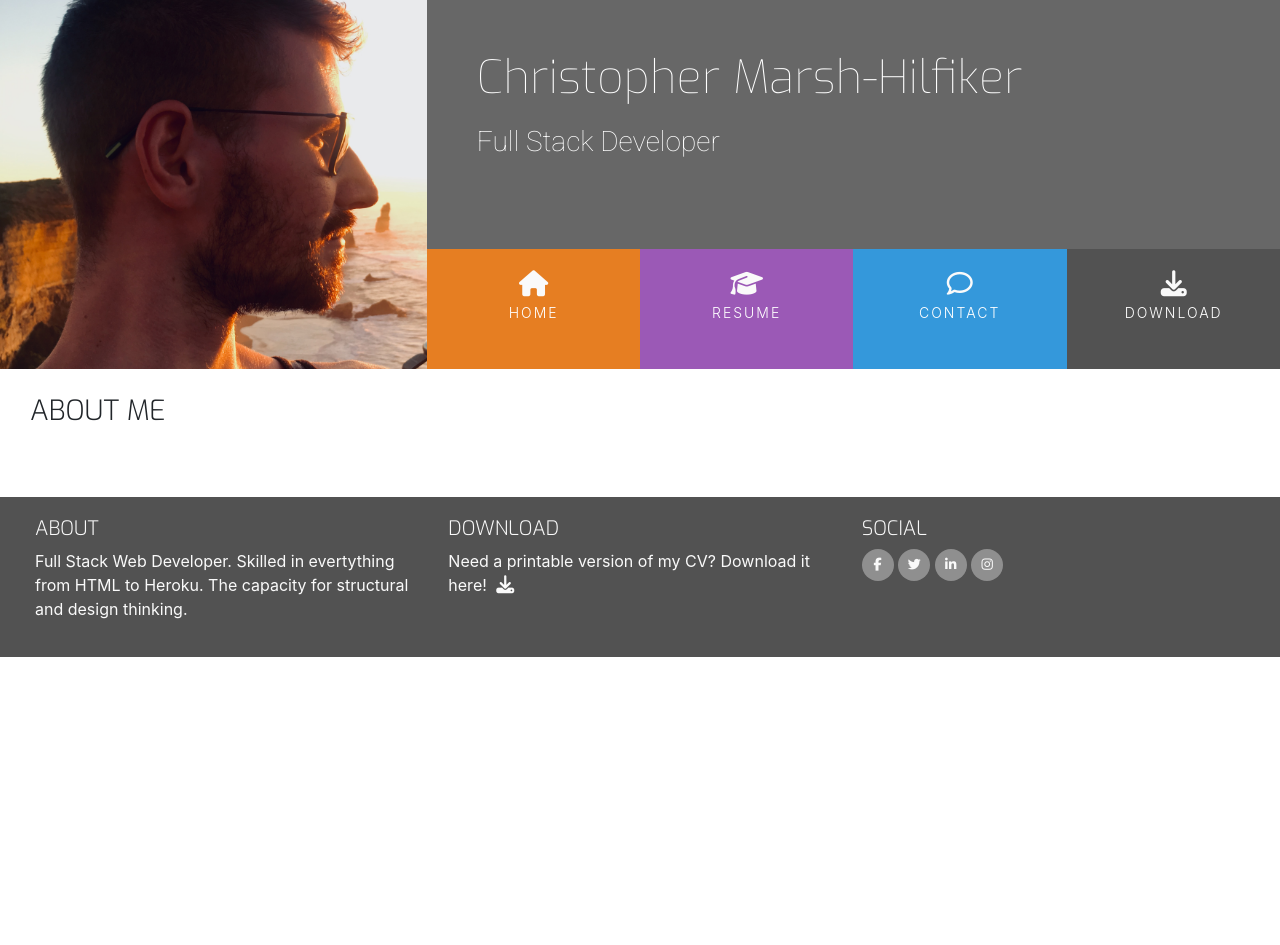
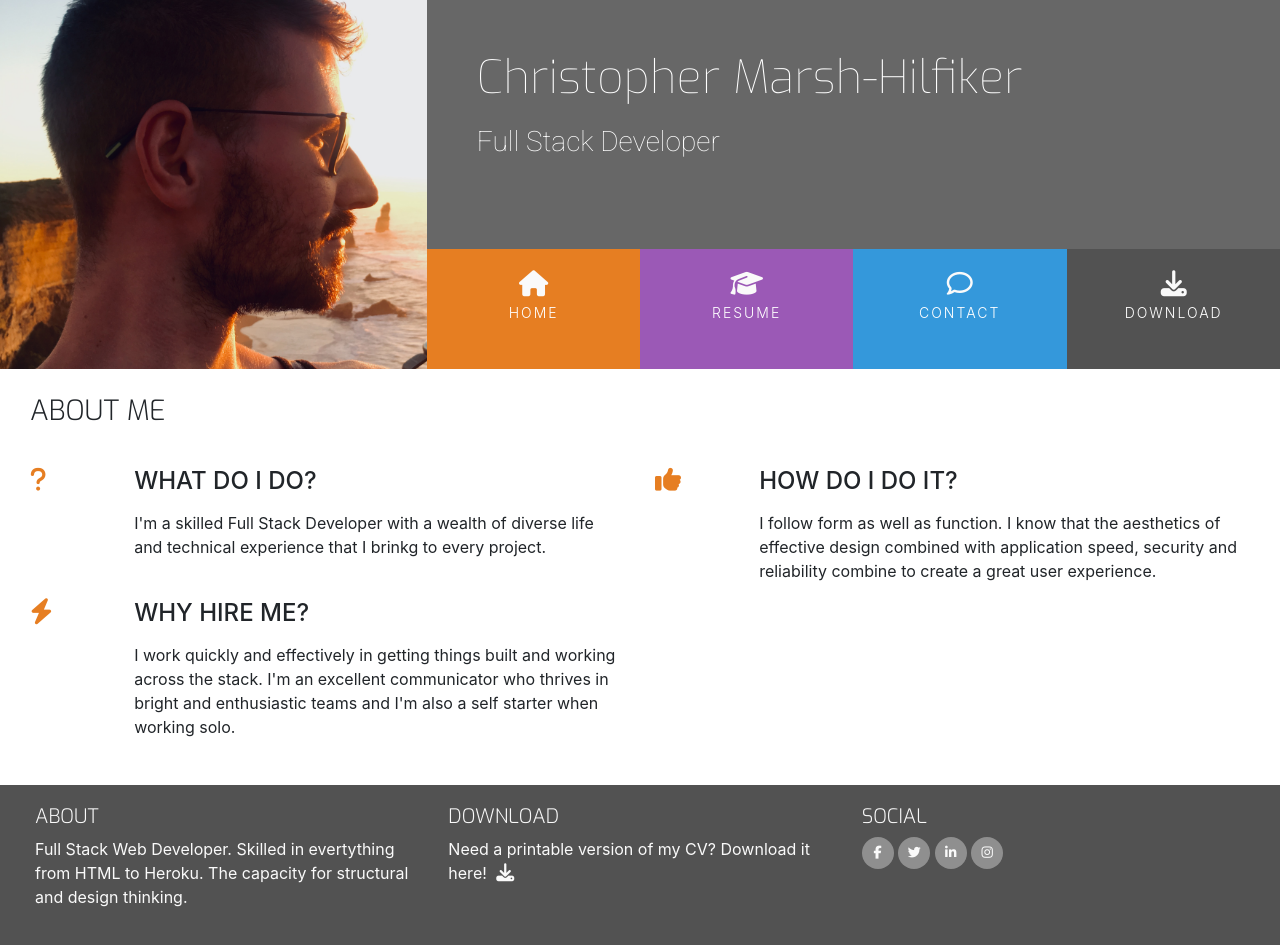
Before and after one commit to c-marsh/UCD-Resume, a plain HTML site: page index.html in a window 1280 px wide. Before the commit the page ends 800 px from the top, so only its background shows below. Drawn offline with nearby package versions, Linux system fonts and the light colour scheme.

Commit message:
Three reasons content and styling added

```diff
--- a/assets/css/style.css
+++ b/assets/css/style.css
@@ -206,3 +206,15 @@ footer {
 #footer-details {
     padding: 20px;
 }
+
+/* --------------------------------------three reasons */
+
+.three-reasons-icon {
+    font-size: 26px;
+    color: #e67e22;
+}
+
+.three-reasons-heading {
+    margin-bottom: 15px;
+
+}
--- a/index.html
+++ b/index.html
@@ -1,16 +1,25 @@
 <!DOCTYPE html>
 <html lang="en">
-
   <head>
-	<meta charset="UTF-8">
-	<meta name="viewport" content="width=device-width, initial-scale=1.0">
-	<meta http-equiv="X-UA-Compatible" content="ie=edge">
-	<link rel="stylesheet" href="https://stackpath.bootstrapcdn.com/bootstrap/4.4.1/css/bootstrap.min.css"
-		integrity="sha384-Vkoo8x4CGsO3+Hhxv8T/Q5PaXtkKtu6ug5TOeNV6gBiFeWPGFN9MuhOf23Q9Ifjh" crossorigin="anonymous">
-	<script src="https://kit.fontawesome.com/5abc5382f4.js" crossorigin="anonymous"></script>
-	<link rel="stylesheet" href="https://cdnjs.cloudflare.com/ajax/libs/hover.css/2.3.1/css/hover-min.css"
-		type="text/css">
-	<link rel="stylesheet" href="assets/css/style.css" type="text/css">
+    <meta charset="UTF-8" />
+    <meta name="viewport" content="width=device-width, initial-scale=1.0" />
+    <meta http-equiv="X-UA-Compatible" content="ie=edge" />
+    <link
+      rel="stylesheet"
+      href="https://stackpath.bootstrapcdn.com/bootstrap/4.4.1/css/bootstrap.min.css"
+      integrity="sha384-Vkoo8x4CGsO3+Hhxv8T/Q5PaXtkKtu6ug5TOeNV6gBiFeWPGFN9MuhOf23Q9Ifjh"
+      crossorigin="anonymous"
+    />
+    <script
+      src="https://kit.fontawesome.com/5abc5382f4.js"
+      crossorigin="anonymous"
+    ></script>
+    <link
+      rel="stylesheet"
+      href="https://cdnjs.cloudflare.com/ajax/libs/hover.css/2.3.1/css/hover-min.css"
+      type="text/css"
+    />
+    <link rel="stylesheet" href="assets/css/style.css" type="text/css" />
     <title>CMH</title>
   </head>
 
@@ -28,23 +37,38 @@
           <div class="row no-gutters">
             <div class="col">
               <ul class="list-inline menu-container" id="nav">
-							<li class="col-6 col-sm-3 ui-menu-color-home list-inline-item menu-item">
-								<a href="#" class="hvr-sweep-to-bottom"><i class="fa fa-home" aria-hidden="true"></i>
-									<span>Home</span></a>
+                <li
+                  class="col-6 col-sm-3 ui-menu-color-home list-inline-item menu-item"
+                >
+                  <a href="#" class="hvr-sweep-to-bottom"
+                    ><i class="fa fa-home" aria-hidden="true"></i>
+                    <span>Home</span></a
+                  >
                 </li>
-							<li class="col-6 col-sm-3 ui-menu-color-resume list-inline-item menu-item">
-								<a href="#"
-									class="hvr-sweep-to-bottom"><i class="fa fa-graduation-cap" aria-hidden="true"></i><span>Resume</span></a>
+                <li
+                  class="col-6 col-sm-3 ui-menu-color-resume list-inline-item menu-item"
+                >
+                  <a href="#" class="hvr-sweep-to-bottom"
+                    ><i class="fa fa-graduation-cap" aria-hidden="true"></i
+                    ><span>Resume</span></a
+                  >
                 </li>
-							<li class="col-6 col-sm-3 ui-menu-color-contact list-inline-item menu-item">
-								<a href="#"
-									class="hvr-sweep-to-bottom"><i class="fa fa-comment-o" aria-hidden="true"></i><span>Contact</span></a>
+                <li
+                  class="col-6 col-sm-3 ui-menu-color-contact list-inline-item menu-item"
+                >
+                  <a href="#" class="hvr-sweep-to-bottom"
+                    ><i class="fa fa-comment-o" aria-hidden="true"></i
+                    ><span>Contact</span></a
+                  >
                 </li>
-							<li class="col-6 col-sm-3 ui-menu-color-download list-inline-item menu-item">
-								<a href="#"
-									class="hvr-sweep-to-bottom"><i class="fa fa-download" aria-hidden="true"></i><span>Download</span></a>
+                <li
+                  class="col-6 col-sm-3 ui-menu-color-download list-inline-item menu-item"
+                >
+                  <a href="#" class="hvr-sweep-to-bottom"
+                    ><i class="fa fa-download" aria-hidden="true"></i
+                    ><span>Download</span></a
+                  >
                 </li>
-
               </ul>
             </div>
           </div>
@@ -59,20 +83,81 @@
               <h3 class="section-heading uppercase">About me</h3>
             </div>
           </div>
+          <div class="row">
+            <div class="col-10 offset-1 offset-sm-0 col-sm-4 col-md-6">
+              <div class="row">
+                <div class="col-2">
+                  <i
+                    class="three-reasons-icon fa fa-question"
+                    aria-hidden="true"
+                  ></i>
+                </div>
+                <div class="col-10">
+                  <h4 class="three-reasons-heading uppercase">What do I do?</h4>
+                  <p>
+                    I'm a skilled Full Stack Developer with a wealth of diverse
+                    life and technical experience that I brinkg to every
+                    project.
+                  </p>
                 </div>
               </div>
-
+            </div>
+            <div class="col-10 offset-1 offset-sm-0 col-sm-4 col-md-6">
+              <div class="row">
+                <div class="col-2">
+                  <i
+                    class="three-reasons-icon fa fa-thumbs-up"
+                    aria-hidden="true"
+                  ></i>
+                </div>
+                <div class="col-10">
+                  <h4 class="three-reasons-heading uppercase">
+                    How do I do it?
+                  </h4>
+                  <p>
+                    I follow form as well as function. I know that the
+                    aesthetics of effective design combined with application
+                    speed, security and reliability combine to create a great
+                    user experience.
+                  </p>
+                </div>
+              </div>
+            </div>
+            <div class="col-10 offset-1 offset-sm-0 col-sm-4 col-md-6">
+              <div class="row">
+                <div class="col-2">
+                  <i
+                    class="three-reasons-icon fa fa-bolt"
+                    aria-hidden="true"
+                  ></i>
+                </div>
+                <div class="col-10">
+                  <h4 class="three-reasons-heading uppercase">Why hire me?</h4>
+                  <p>
+                    I work quickly and effectively in getting things built and working
+                    across the stack. I'm an excellent communicator who thrives in bright
+                    and enthusiastic teams and I'm also a self starter when working solo.
+                  </p>
+                </div>
+              </div>
+            </div>
+          </div>
+        </div>
+      </div>
     </section>
-	<footer class="container-fluid ">
+    <footer class="container-fluid">
       <div class="row" id="footer-details">
         <div class="col-sm-4">
           <h5 class="uppercase general-sub">About</h5>
-				<p class="inline-block">Full Stack Web Developer. Skilled in evertything from HTML to Heroku. The
-					capacity for structural and design thinking.</p>
+          <p class="inline-block">
+            Full Stack Web Developer. Skilled in evertything from HTML to
+            Heroku. The capacity for structural and design thinking.
+          </p>
         </div>
         <div class="col-sm-4">
           <h5 class="uppercase general-sub">Download</h5>
-				<p class="inline-block">Need a printable version of my CV? Download it here!
+          <p class="inline-block">
+            Need a printable version of my CV? Download it here!
             <a href="#" target="_blank" class="cv-pdf">
               <i class="fa fa-download" aria-hidden="true"></i>
               <span class="sr-only">Download link.</span>
@@ -109,10 +194,6 @@
           </ul>
         </div>
       </div>
-
-
     </footer>
-
   </body>
-
 </html>
```
Lines whose indentation alone changed are shown as unchanged.
